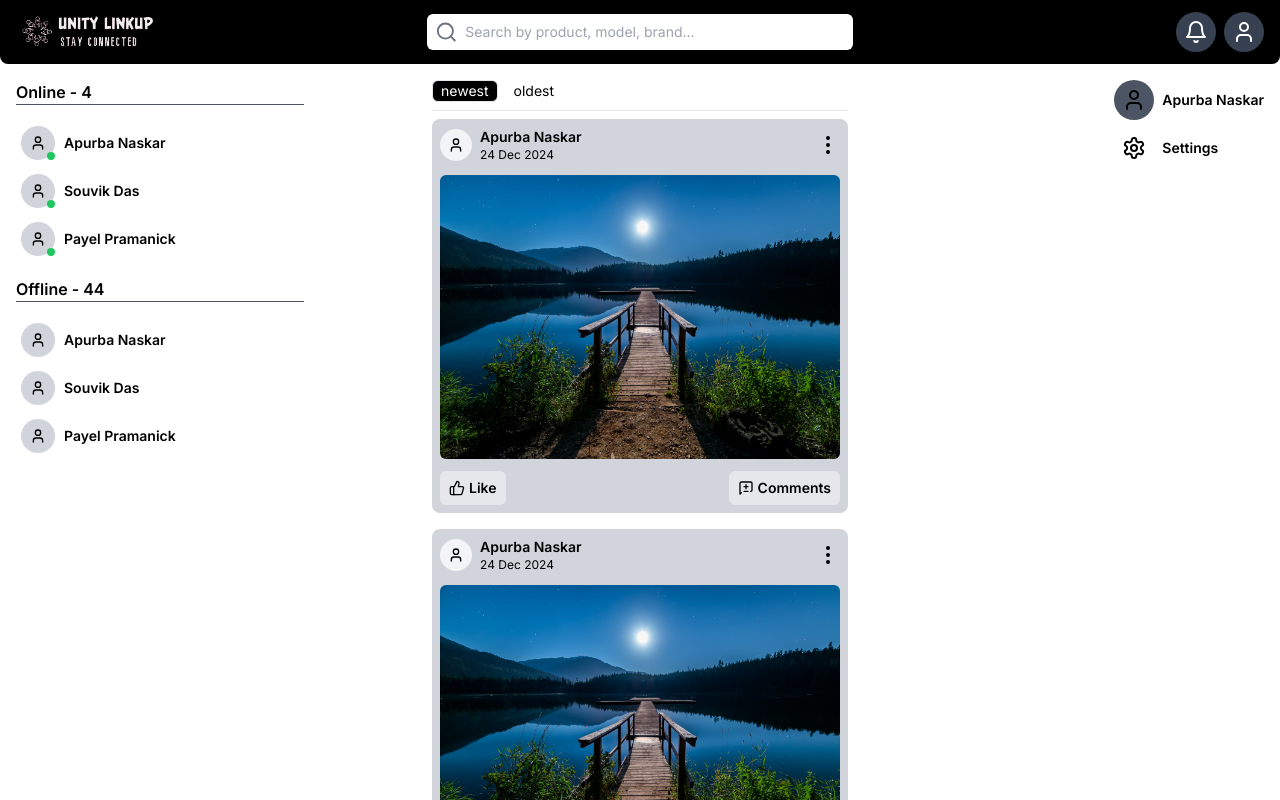
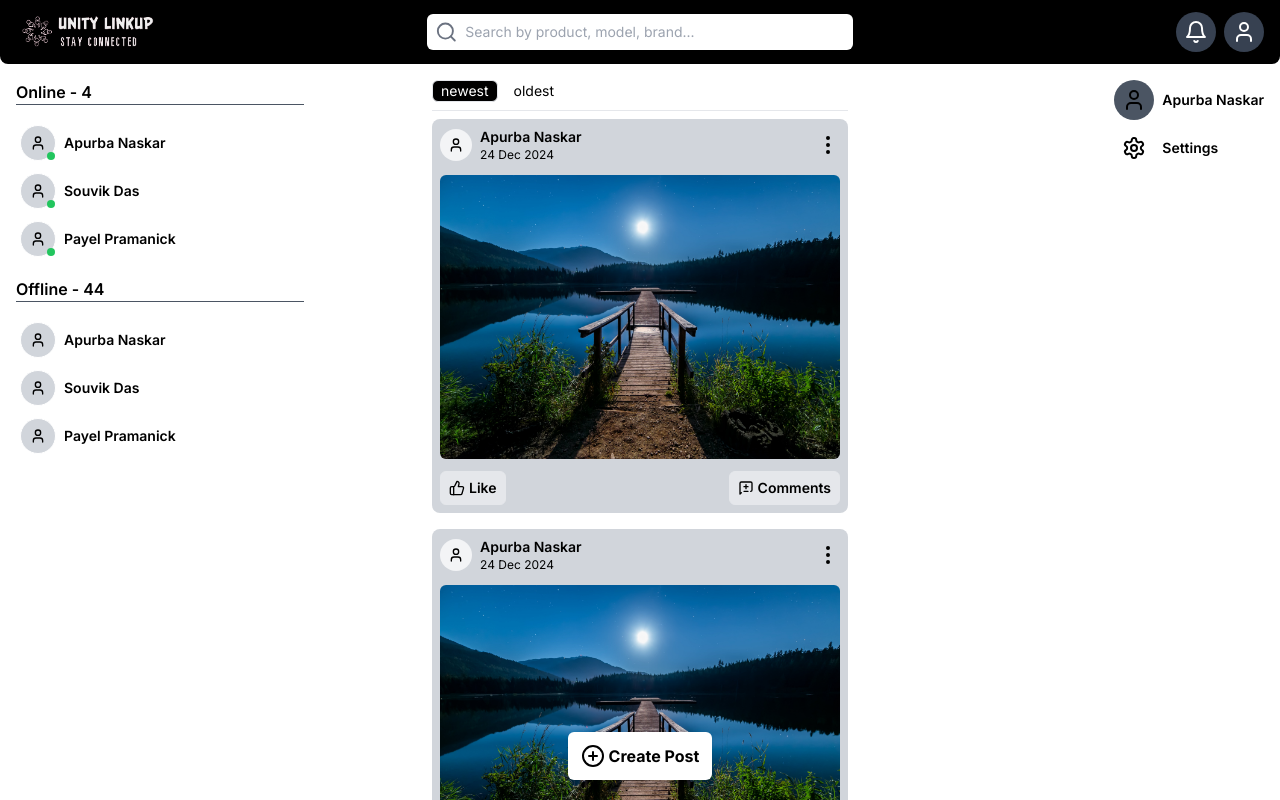
Before and after one commit to ElectronicAPU/unity-linkup, a Next.js app: page /home in a window 1280 px wide. Shown: the top 800 px of the page. Built offline with nearby package versions, Linux system fonts and the light colour scheme.

Commit message:
create post button

```diff
--- a/app/(initial)/layout.jsx
+++ b/app/(initial)/layout.jsx
@@ -1,3 +1,4 @@
+import CreatePost from "@/components/create-post";
 import Footer from "@/components/footer";
 import Header from "@/components/header";
 import React from "react";
@@ -6,10 +7,11 @@ const InitialLayout = ({ children }) => {
   return (
     <>
       <div className="w-full h-full relative ">
-        <div className="">
-          <Header />
+        <div className=""><Header /></div>
+        <div className="h-full pt-16 ">{children}</div>
+        <div className="w-full ">
+          <CreatePost />
         </div>
-        <div className="h-full pt-16 ">{children}</div>
         {/* <Footer /> */}
       </div>
     </>
--- /dev/null
+++ b/components/create-post.jsx
@@ -0,0 +1,44 @@
+"use client"
+import { PlusCircle } from "lucide-react";
+import React, { useState, useEffect } from "react";
+
+const CreatePost = () => {
+  const [scrollDirection, setScrollDirection] = useState("up");
+  const [prevScrollY, setPrevScrollY] = useState(0);
+
+  const handleScroll = () => {
+    const currentScrollY = window.scrollY;
+
+    if (currentScrollY > prevScrollY) {
+      setScrollDirection("down");
+    } else {
+      setScrollDirection("up");
+    }
+
+    setPrevScrollY(currentScrollY);
+  };
+
+  useEffect(() => {
+    window.addEventListener("scroll", handleScroll);
+
+    return () => {
+      window.removeEventListener("scroll", handleScroll);
+    };
+  }, [prevScrollY, scrollDirection]);
+
+  return (
+    <>
+      <div
+        className={`w-36 h-12 fixed left-1/2 bottom-5 transform -translate-x-1/2 ${
+          scrollDirection === "down" ? "translate-y-28 transition-transform duration-500" : "translate-y-0 transition-transform duration-500"
+        } `}
+      >
+        <button className="relative w-full h-full flex justify-center items-center gap-1 text-black text-base font-bold nded-full overflow-hidden bg-white rounded-md transition-all duration-400 ease-in-out shadow-md hover:scale-105 hover:text-white hover:shadow-lg active:scale-90 before:absolute before:top-0 before:-left-full before:w-full before:h-full before:bg-gradient-to-r before:from-blue-500 before:to-blue-300 before:transition-all before:duration-500 before:ease-in-out before:z-[-1] before:rounded-md hover:before:left-0">
+          <PlusCircle /> Create Post
+        </button>
+      </div>
+    </>
+  );
+};
+
+export default CreatePost;
```
